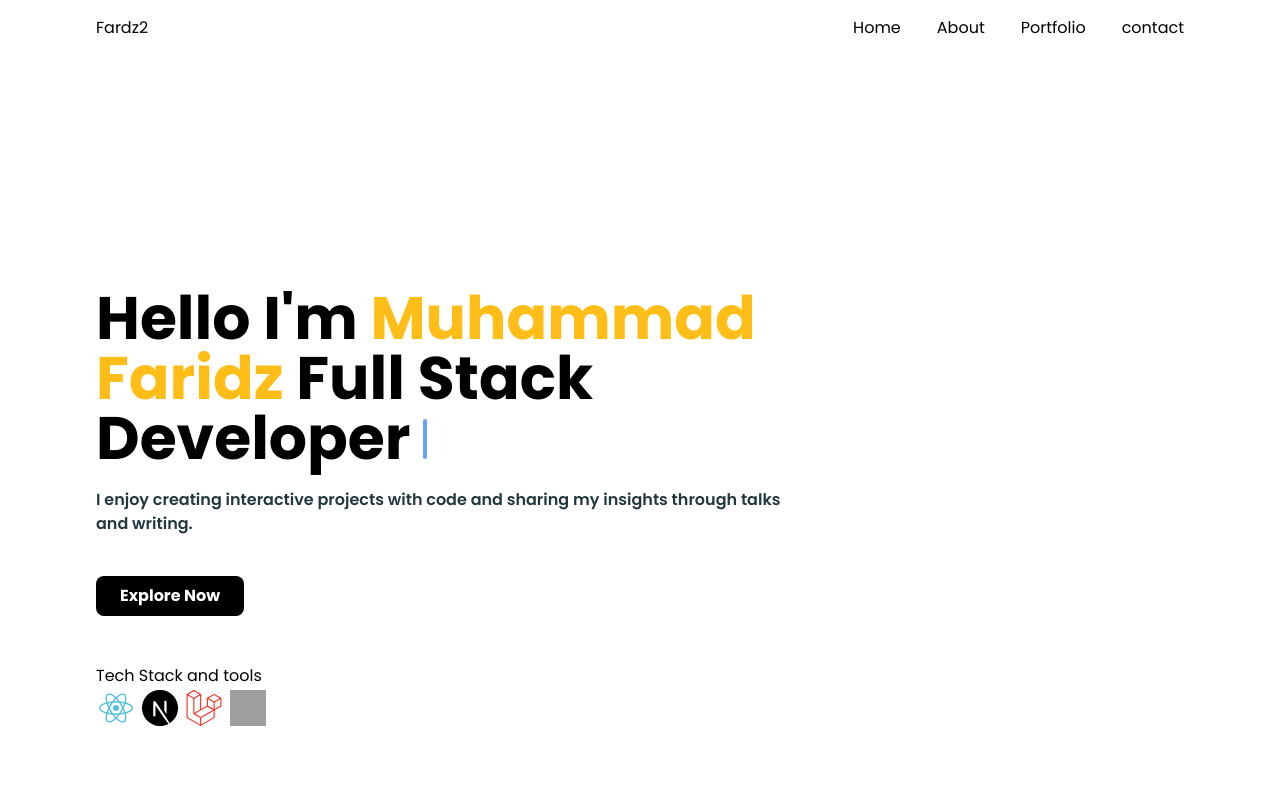
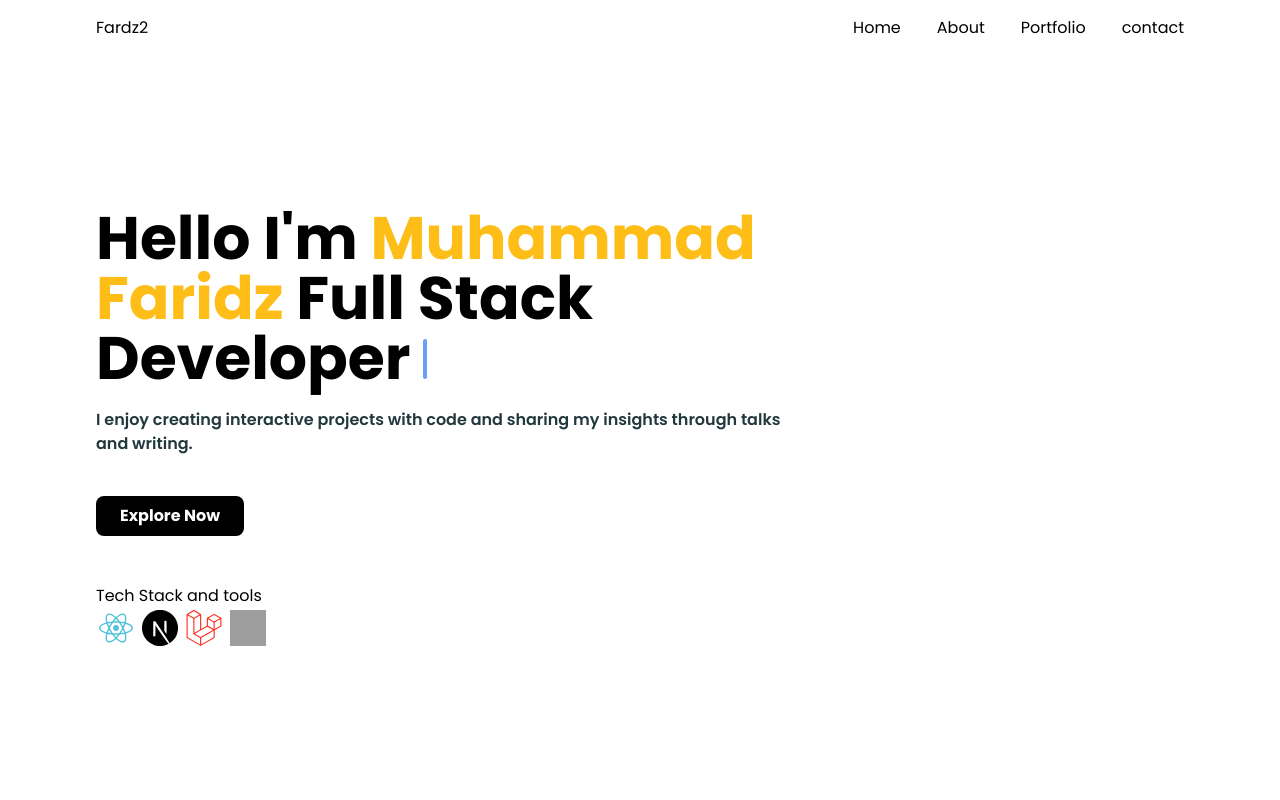
Before and after one commit to fardz2/fardz2-personal-website, a Next.js app: page / in a window 1280 px wide. Shown: the top 800 px of the page. Built offline with nearby package versions, Linux system fonts and the light colour scheme; grey boxes are pictures that could not be loaded.

Commit message:
membenarkan padding top pada main

```diff
--- a/components/Main.tsx
+++ b/components/Main.tsx
@@ -33,7 +33,10 @@ export default function Main() {
     },
   ];
   return (
-    <section className="container mx-auto px-5 md:px-24 z-10 pt-32 " id="main">
+    <section
+      className="container mx-auto px-5 md:px-24 z-10 pt-32 md:pt-12"
+      id="main"
+    >
       <div className="flex md:justify-center justify-start  min-h-screen lg:mt-0 items-center flex-col lg:flex-row ">
         <div className="basis-[90%] ">
           <TypewriterEffect words={words} />
```
